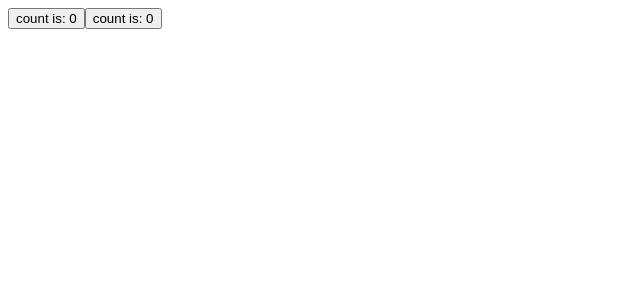
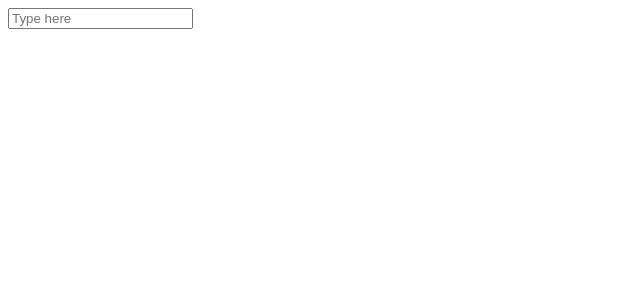
Before and after one commit to sumitroajiprabowo/vue3-composite-api, a Vue app: page / in a window 1280 px wide. Shown: the top 300 px of the page, without its empty margins (0-640 px from the left). Built offline with nearby package versions, Linux system fonts and the light colour scheme.

Commit message:
Form Bindings

```diff
--- a/src/App.vue
+++ b/src/App.vue
@@ -1,22 +1,11 @@
 <script setup>
 import { ref } from 'vue'
 
-const count = ref(0)
-const count2 = ref(0)
-
-// increment the count
-const increment = () => {
-  count.value++
-}
-
-function incrementcount() {
-  count2.value++
-}
+const text = ref('')
 
 </script>
 
 <template>
-  <!-- make this button work -->
-  <button @click="increment">count is: {{ count }}</button>
-  <button @click="incrementcount">count is: {{ count2 }}</button>
+  <input v-model="text" placeholder="Type here">
+  <p>{{ text }}</p>
 </template>
```
